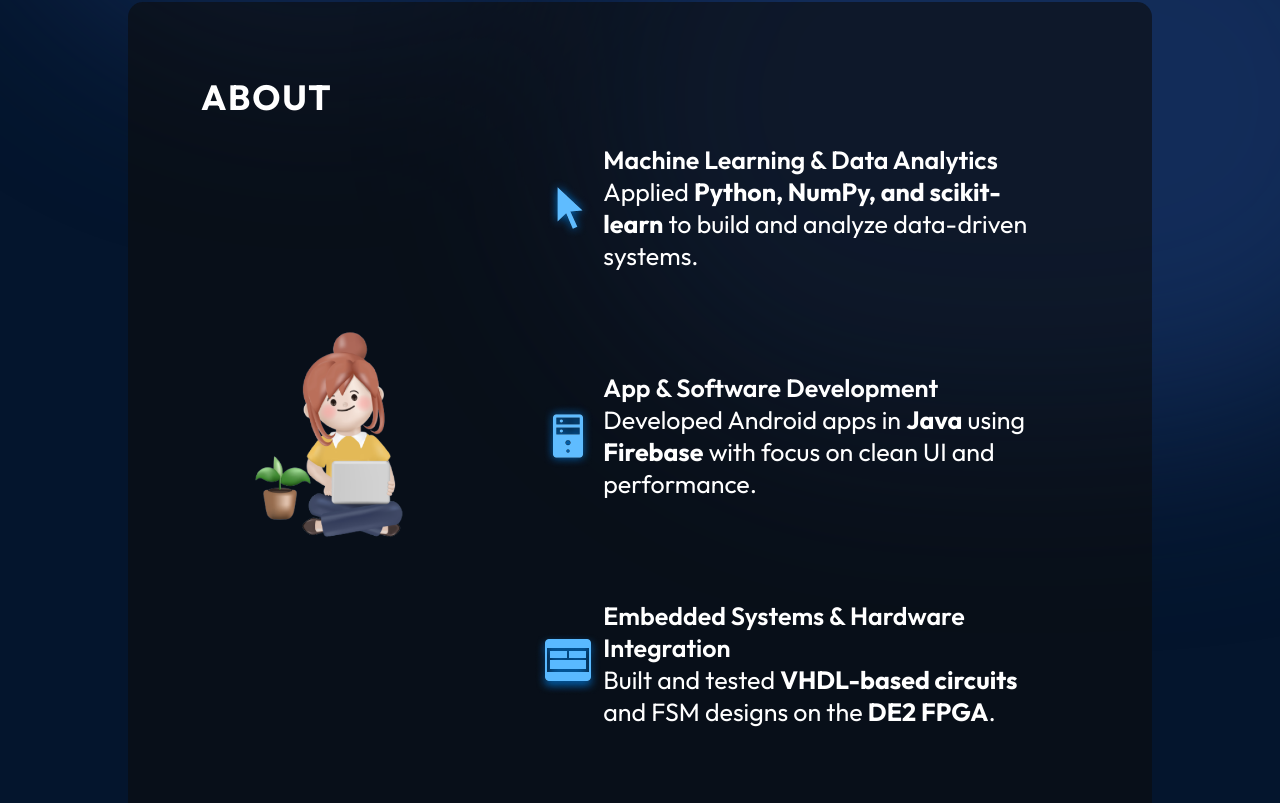
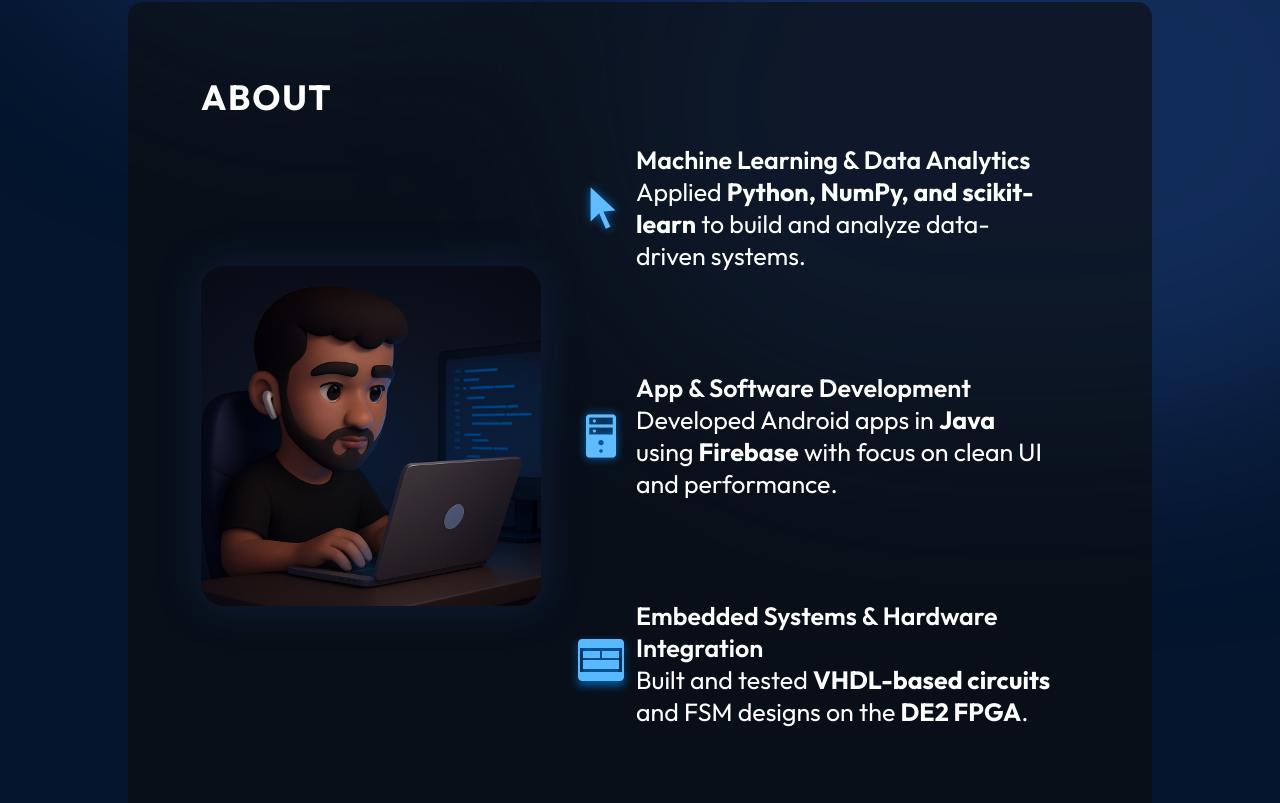
Before and after one commit to khizarhaider2000/Personal-Portfolio, a React (Vite) app: page / in a window 1280 px wide. Shown: the part 615-1418 px from the top of the page. Built offline with nearby package versions, Linux system fonts and the light colour scheme.

Commit message:
Updated about section image

```diff
--- a/src/components/About/About.jsx
+++ b/src/components/About/About.jsx
@@ -1,7 +1,7 @@
 import React from "react";
 import styles from "./About.module.css";
 
-import aboutImage from "../../../assets/about/aboutImage.png";
+import myAbout from "../../../assets/about/myAbout.png";
 import cursorIcon from "../../../assets/about/cursorIcon.png";
 import serverIcon from "../../../assets/about/serverIcon.png";
 import uiIcon from "../../../assets/about/uiIcon.png";
@@ -14,7 +14,7 @@ export const About = () => {
       <h2 className={styles.title}>About</h2>
 
       <div className={styles.content}>
-        <img src={aboutImage} alt="About section picture" className={styles.aboutImage}/>
+        <img src={myAbout} alt="About section picture" className={styles.aboutImage}/>
         <ul className={styles.aboutItems}>
           <li className={styles.aboutItem}>
             <img src={cursorIcon} alt="Machine Learning Icon" />
--- a/src/components/About/About.module.css
+++ b/src/components/About/About.module.css
@@ -26,7 +26,10 @@
 }
 
 .aboutImage {
-  width: 35%;
+  width: 340px;
+  border-radius: 24px; /* soft corners */
+  box-shadow: 0 0 40px rgba(25, 55, 109, 0.4); /* blue glow */
+  background: radial-gradient(circle at center, #132a53 0%, #000 80%);
 }
 
 .aboutItems {
```
Also changed, not shown: assets/about/myAbout.png (added).
